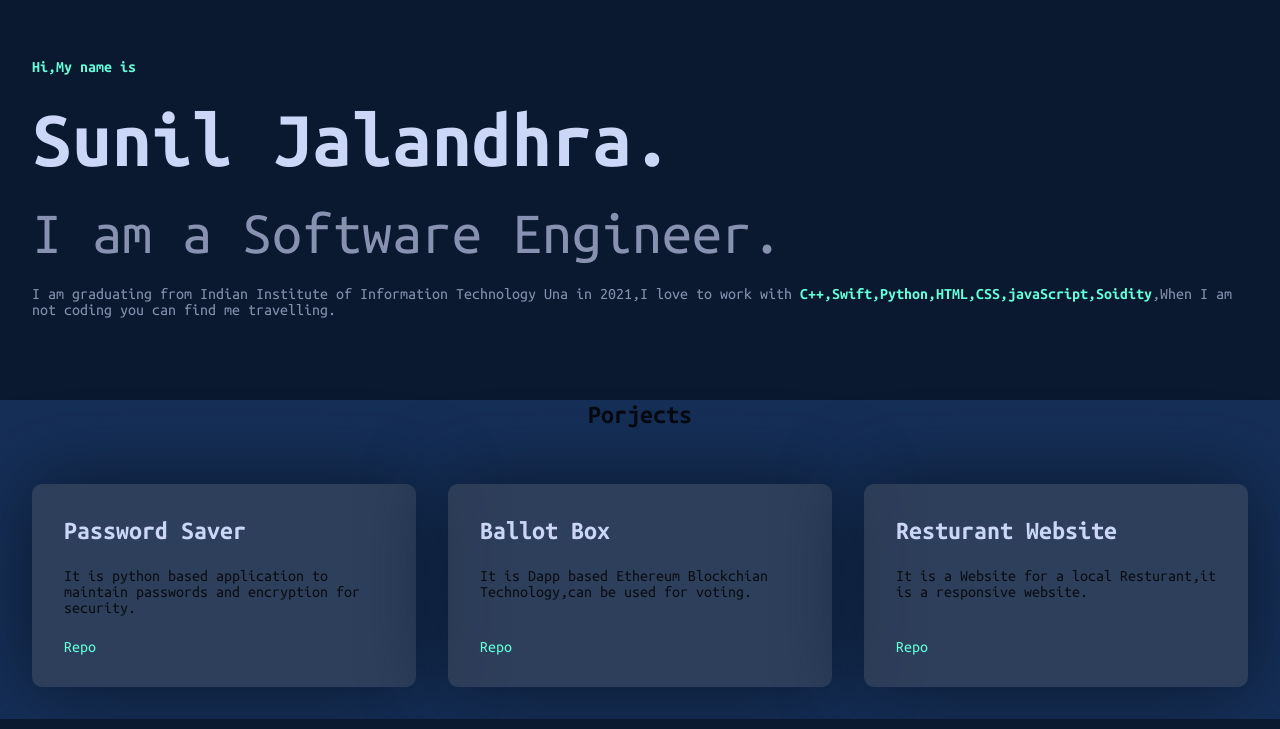
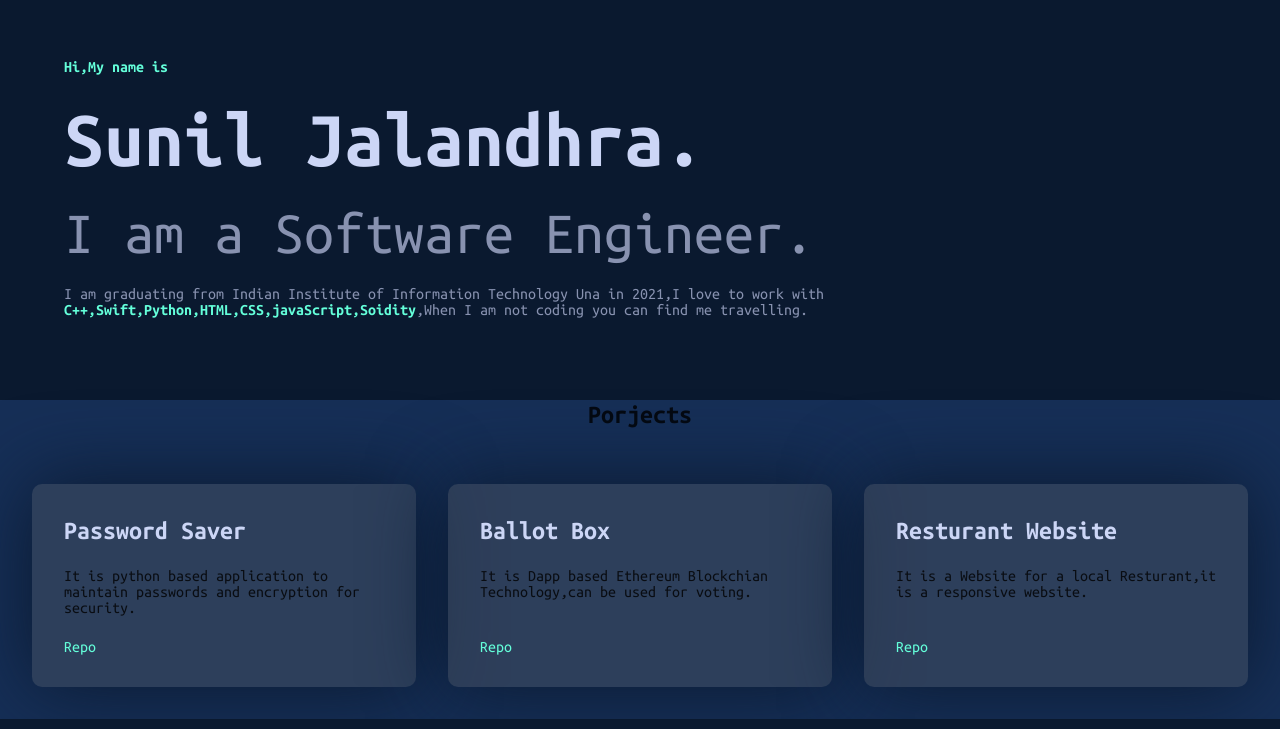
Before and after one commit to suniljalandhra/GatsbyProject, a Gatsby site: page / in a window 1280 px wide. Shown: the top 729 px of the page. Built offline with nearby package versions, Linux system fonts and the light colour scheme; Gatsby itself is replaced by a stand-in of ours.

Commit message:
Margin for content is set

```diff
--- a/src/components/layout.css
+++ b/src/components/layout.css
@@ -3,6 +3,7 @@
   /* background-image: url("../images/wave-matrix-background-vector.jpg"); */
   background-color: #0A192F;
   min-height: 50vh;
+  /* margin: 0 2rem; */
   background-size: cover;
   display: flex;
   justify-content: center;
@@ -13,6 +14,7 @@
   padding: 1rem 2rem;
   border-radius: 5px;
   color: #08052c;
+  margin: 0 2rem;
 }
 .headerContent {
   margin: 0px;
```
